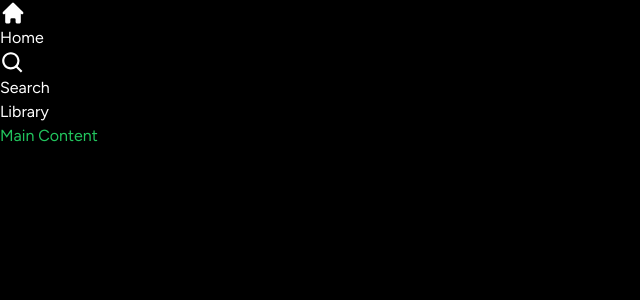
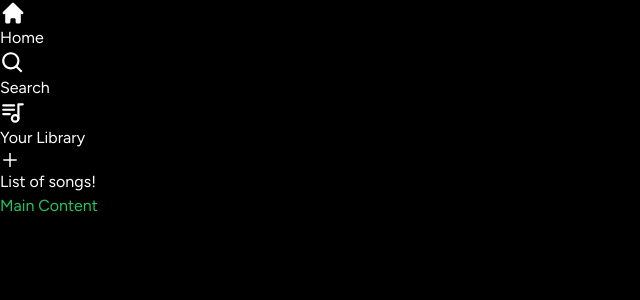
Before and after one commit to pman47/soptify-clone, a Next.js app: page / in a window 1280 px wide. Shown: the top 300 px of the page, without its empty margins (0-640 px from the left). Built offline with nearby package versions, Linux system fonts and the light colour scheme.

Commit message:
Completed UI creation for Library component

```diff
--- a/Components/Library.tsx
+++ b/Components/Library.tsx
@@ -1,10 +1,31 @@
 "use client";
 import { FC } from "react";
+import { TbPlaylist } from "react-icons/tb";
+import { AiOutlinePlus } from "react-icons/ai";
 
 interface LibraryProps {}
 
 const Library: FC<LibraryProps> = ({}) => {
-  return <div>Library</div>;
+  const onClick = () => {
+    // Handle Upload Later
+  };
+
+  return (
+    <div className="flex flex-col">
+      <div className="flex items-center justify-between px-5 pt-4">
+        <div className="inline-flex items-center gap-x-2">
+          <TbPlaylist size={26} className="text-neutral-400" />
+          <p className="text-neutral-400 font-medium text-md">Your Library</p>
+        </div>
+        <AiOutlinePlus
+          onClick={onClick}
+          size={20}
+          className="text-neutral-400 cursor-pointer hover:text-white transition"
+        />
+      </div>
+      <div className="flex flex-col gap-y-2 mt-4 px-3">List of songs!</div>
+    </div>
+  );
 };
 
 export default Library;
```
